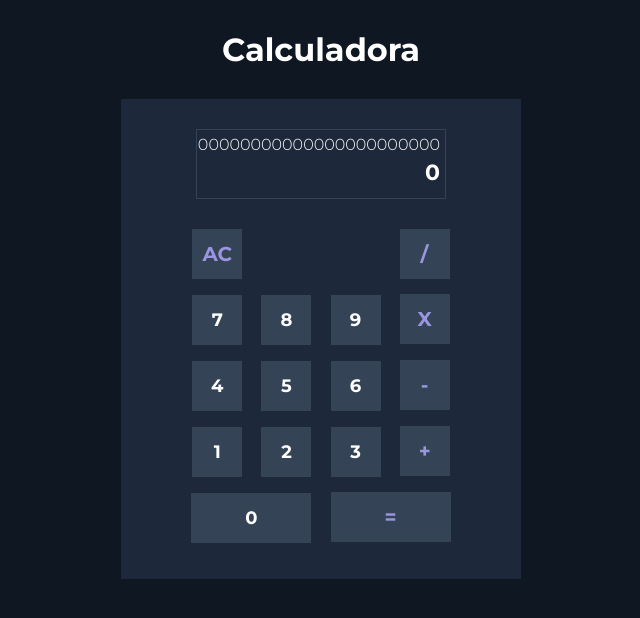
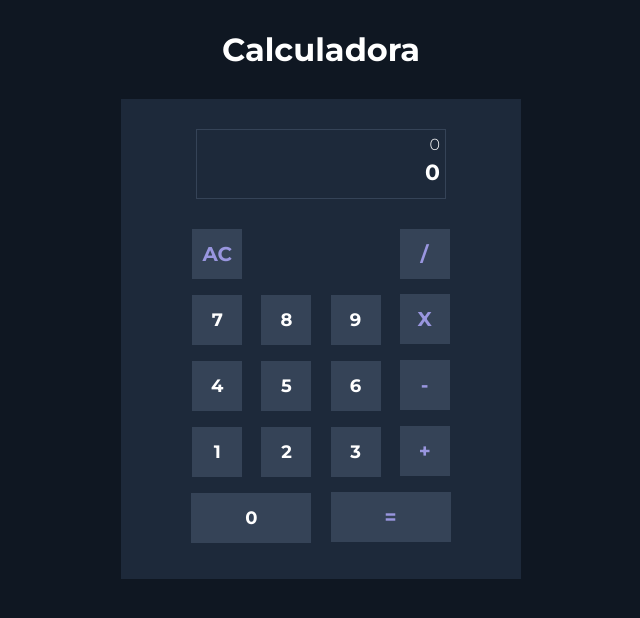
Before and after one commit to Willian-97/Calculadora_OOP, a plain HTML site: page index.html in a window 1280 px wide. Shown: the whole page, without its empty margins (319-959 px from the left). Drawn offline with Linux system fonts and the light colour scheme.

Commit message:
CSS finalizado

```diff
--- a/index.html
+++ b/index.html
@@ -15,7 +15,7 @@
     <h1>Calculadora</h1>
     <div id="calculator">
         <div id="screen-container">
-            <div id="upper-number">0000000000000000000000000000000000000000</div>
+            <div id="upper-number">0</div>
             <div id="result-number">0</div>
         </div>
         <div id="button-container">
```
Also changed, not shown: img/calculadora.png.
